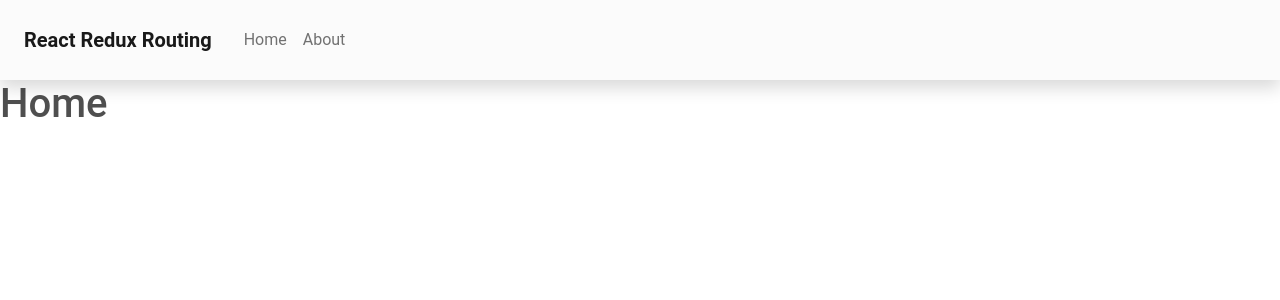
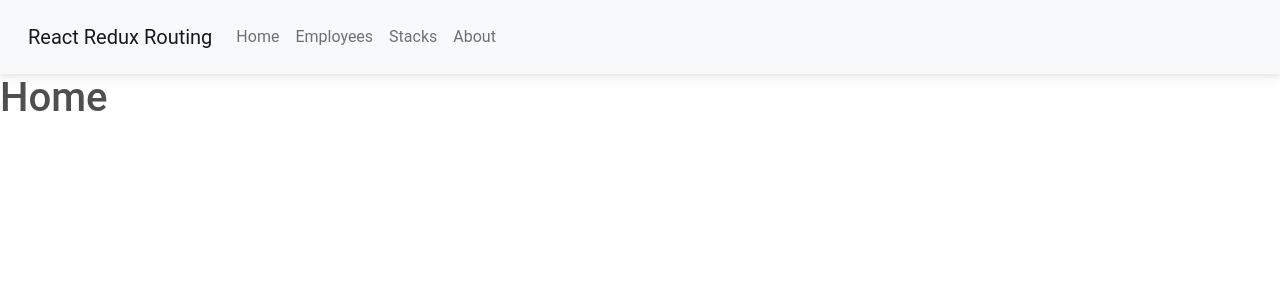
Before and after one commit to Musab-omer/react-redux, a React (Create React App) app: page / in a window 1280 px wide. Shown: the top 300 px of the page. Built offline with nearby package versions, Linux system fonts and the light colour scheme.

Commit message:
Configure Navbar with react route dom

```diff
--- a/src/layout/MainNavbar.js
+++ b/src/layout/MainNavbar.js
@@ -1,24 +1,32 @@
 import React from "react";
-
+import { Link } from 'react-router-dom'
 let MainNavbar = () => {
     return (
         <React.Fragment>
-            <div className="navbar navbar-expand-lg navbar-light bg-light shadow p-3">
-                <a href="/" className="navbar-brand p-2 fw-bolder"> React Redux Routing</a>
-                <button className="navbar-toggler mx-3" type="button" data-bs-toggle="collapse" data-bs-target="#mainNav">
+            <nav className="navbar navbar-expand-lg bg-body-tertiary p-3">
+                <div class="container-fluid">
+                    <Link className="navbar-brand" href="#">React Redux Routing</Link>
+                    <button className="navbar-toggler" type="button" data-bs-toggle="collapse" data-bs-target="#mainNav" aria-controls="navbarSupportedContent" aria-expanded="false" aria-label="Toggle navigation">
                         <span className="navbar-toggler-icon"></span>
                     </button>
                     <div className="collapse navbar-collapse" id="mainNav">
                         <ul className="navbar-nav me-auto mb-2 mb-lg-0">
                             <li className="nav-item">
-                            <a href="" className="nav-link">Home</a>
+                                <Link to="/" className="nav-link">Home</Link>
                             </li>
                             <li className="nav-item">
-                            <a href="" className="nav-link">About</a>
+                                <Link to="/employees/list" className="nav-link">Employees</Link>
+                            </li>
+                            <li className="nav-item">
+                                <Link to="/stacks/list" className="nav-link">Stacks</Link>
+                            </li>
+                            <li className="nav-item">
+                                <Link to="/about" className="nav-link">About</Link>
                             </li>
                         </ul>
                     </div>
                     </div>
+            </nav>
         </React.Fragment>
     );
 }
```
Lines whose indentation alone changed are shown as unchanged.
